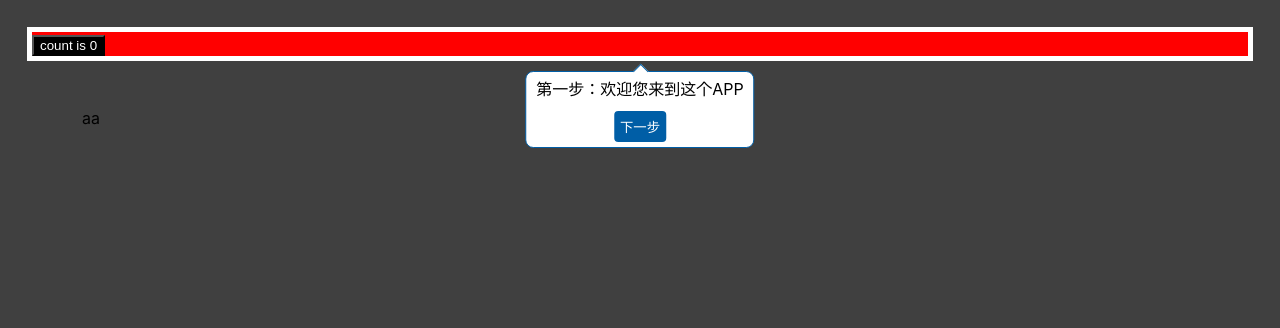
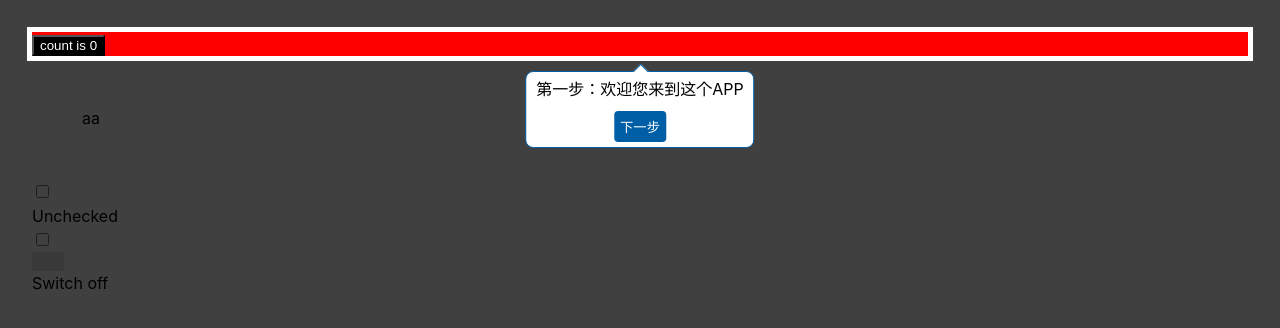
Before and after one commit to cunzaizhuyi/flyleaf, a Svelte app: page / in a window 1280 px wide. Shown: the top 328 px of the page. Built offline with nearby package versions, Linux system fonts and the light colour scheme.

Commit message:
feat: add checkbox and switch

```diff
--- a/package.json
+++ b/package.json
@@ -22,6 +22,7 @@
   },
   "devDependencies": {
     "@babel/core": "^7.18.10",
+    "@iconify-json/ri": "^1.1.3",
     "@storybook/addon-actions": "^6.5.10",
     "@storybook/addon-essentials": "^6.5.10",
     "@storybook/addon-interactions": "^6.5.10",
--- a/src/App.svelte
+++ b/src/App.svelte
@@ -3,6 +3,8 @@
   import Marquee from '@/components/Marquee.svelte';
   import { toast } from '@/components/toast';
   import StepMask from '@/components/StepMask.svelte';
+  import CheckBox from './components/CheckBox.svelte';
+  import Switch from './components/Switch.svelte';
 
   const data = ['item1', 'item2', 'item3'];
 
@@ -22,6 +24,7 @@
       desc: '第二步：'
     }
   ];
+  let switchOn = false;
 </script>
 
 <div class="card" id="card">
@@ -30,6 +33,8 @@
 <!--<Marquee {data}></Marquee>-->
 <div id="aa" style="width: 400px; margin: 50px"> aa </div>
 <StepMask isStart="{isStart}" stepArr="{stepArr}"></StepMask>
+<CheckBox bind:checked={switchOn}>{switchOn ? 'Checked' : 'Unchecked'}</CheckBox>
+<Switch bind:checked={switchOn}>{switchOn ? 'Switch on' : 'Switch off'}</Switch>
 
 <style lang="less">
   .card{
--- /dev/null
+++ b/src/components/CheckBox.svelte
@@ -0,0 +1,13 @@
+<script lang="ts">
+    export let checked = false;
+    export let disabled = false;
+</script>
+
+<label flex items-center class={ disabled ? 'cursor-not-allowed' : 'cursor-pointer'}>
+    <div mr-1 flex item-center>
+        <input type="checkbox" display-none bind:checked="{checked}" disabled="{disabled}" >
+        <div i-ri-checkbox-blank-line icon-btn class={ checked ? 'text-#eb3324' : '' } />
+        <div i-ri-checkbox-fill absolute icon-btn class={ !checked ? 'scale-0' : 'text-#eb3324' } transition-all />
+    </div>
+    <slot />
+</label>
--- /dev/null
+++ b/src/components/Switch.svelte
@@ -0,0 +1,17 @@
+<script lang="ts">
+    export let checked = false;
+    export let disabled = false;
+</script>
+
+<label flex items-center class={ disabled ? 'cursor-not-allowed' : 'cursor-pointer'}>
+    <div mr-1 flex item-center>
+        <input type="checkbox" display-none bind:checked="{checked}" disabled="{disabled}" >
+        <div
+            rounded-full transition-all flex items-center
+            class="w-2rem h-1.2rem {checked ? 'bg-#eb3324 shadow' : 'bg-zinc/30'}"
+        >
+            <div w-1rem h-1rem bg-white rounded-full transition-all class="{checked ? 'ml-0.9rem shadow' : 'ml-0.1rem'}" />
+        </div>
+    </div>
+    <slot />
+</label>
--- a/uno.js
+++ b/uno.js
@@ -1,5 +1,20 @@
+import {
+  presetUno,
+  presetAttributify,
+  presetIcons
+} from 'unocss'
+
 export default {
   shortcuts: {
     'centerLayout': 'flex justify-center items-center',
-  }
+    'icon-btn': 'text-[0.9em] inline-block select-none opacity-75 transition duration-200 ease-in-out hover:(opacity-100 text-#eb3324) !outline-none disabled:op-50'
+  },
+  presets: [
+    presetUno(),
+    presetAttributify(),
+    presetIcons({
+      scale: 1.2,
+      warn: true,
+    }),
+  ],
 }
```
Also changed, not shown: 1 other file (tests, documents, lock files or other folders).
